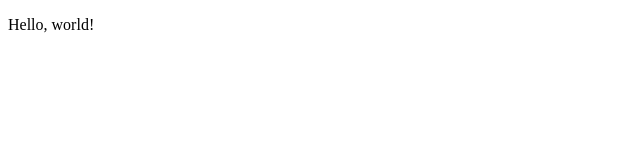
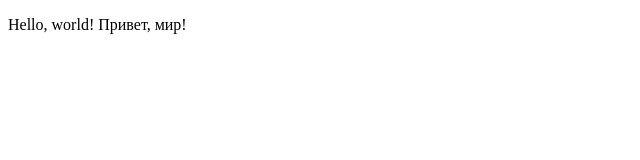
Before and after one commit to YIKolom/Prj04, a plain HTML site: page index.html in a window 1280 px wide. Shown: the whole page, without its empty margins (0-640 px from the left). Drawn offline with Linux system fonts and the light colour scheme.

Commit message:
Second commit

```diff
--- a/index.html
+++ b/index.html
@@ -8,7 +8,7 @@
 </head>
 <body>
 
-    <p>Hello, world!</p>
+    <p>Hello, world! Привет, мир!</p>
 
     <script src="js/script.js"></script>
 
```
